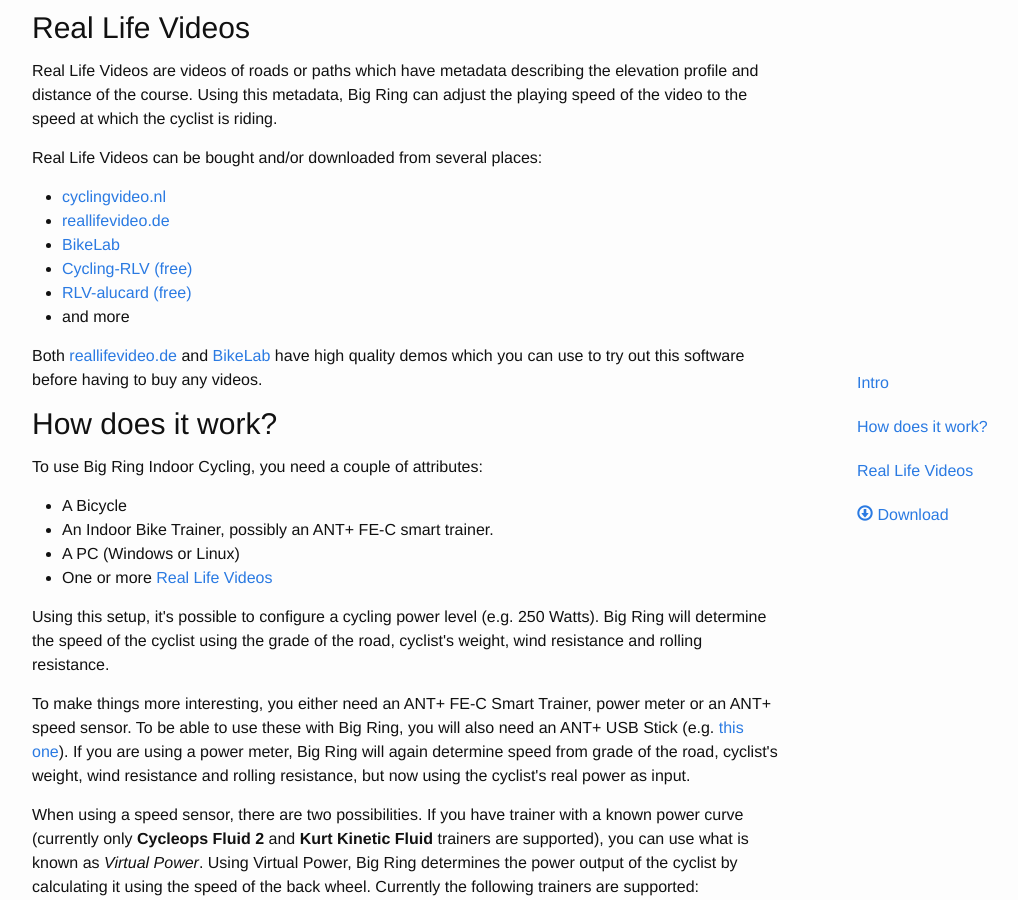
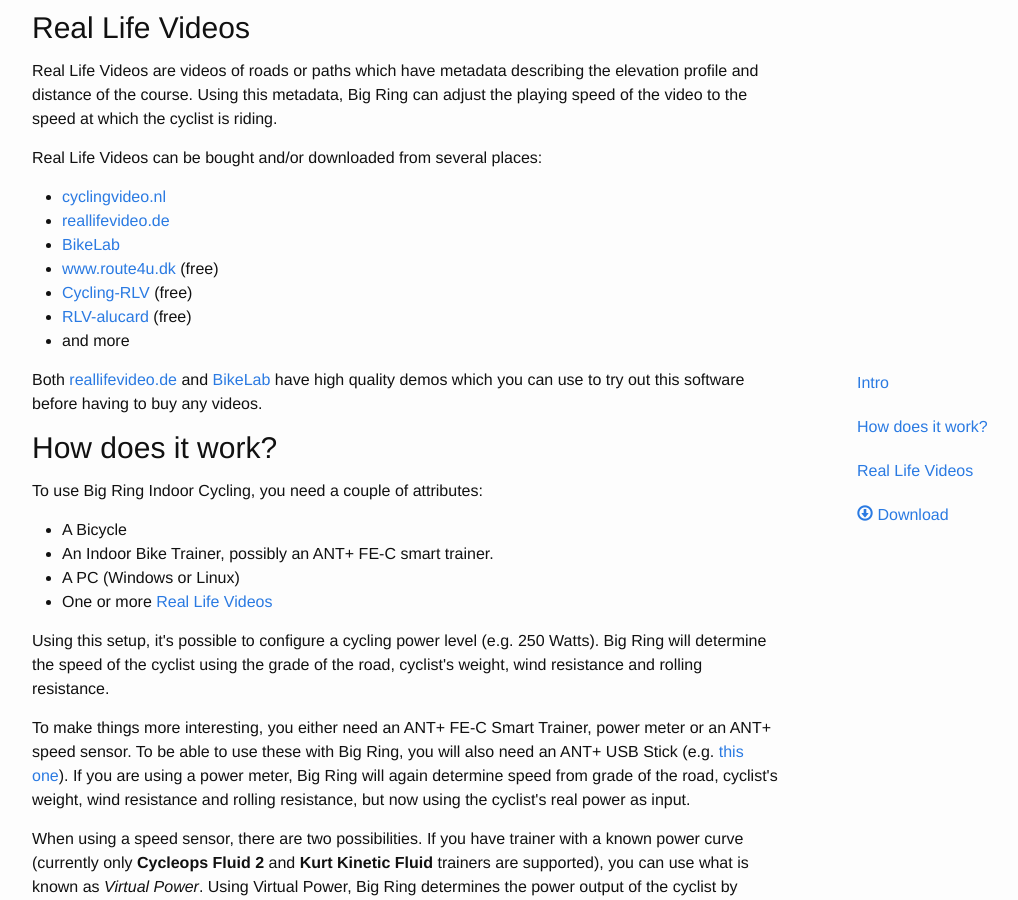
Before and after one commit to rsippl/big-ring, a Jekyll site: the page built from index.html, in a window 1280 px wide and 900 px high, scrolled down 1297 px. Shown: the whole window, without its empty margins (38-1056 px from the left). Built offline with Jekyll 4.4.1, drawn with Linux system fonts in a browser that asks for light colours; nearby versions of some CDN libraries.

Commit message:
added www.route4u.dk to links for rlvs

```diff
--- a/index.html
+++ b/index.html
@@ -48,8 +48,9 @@
             <li><a href="http://cyclingvideo.nl/">cyclingvideo.nl</a></li>
             <li><a href="https://www.reallifevideo.de/index.php?lang=en">reallifevideo.de</a></li>
             <li><a href="http://www.bikelabvideo.it/en/">BikeLab</a></li>
-            <li><a href="http://cyclingrlv.com/">Cycling-RLV (free)</a></li>
-            <li><a href="http://rlv-alucard.de/">RLV-alucard (free)</a></li>
+            <li><a href="http://www.route4u.dk/">www.route4u.dk</a> (free)</li>
+            <li><a href="http://cyclingrlv.com/">Cycling-RLV</a> (free)</li>
+            <li><a href="http://rlv-alucard.de/">RLV-alucard</a> (free)</li>
             <li>and more</li>
         </ul>
         Both <a href="https://www.reallifevideo.de/index.php?lang=en">reallifevideo.de</a> and
```
